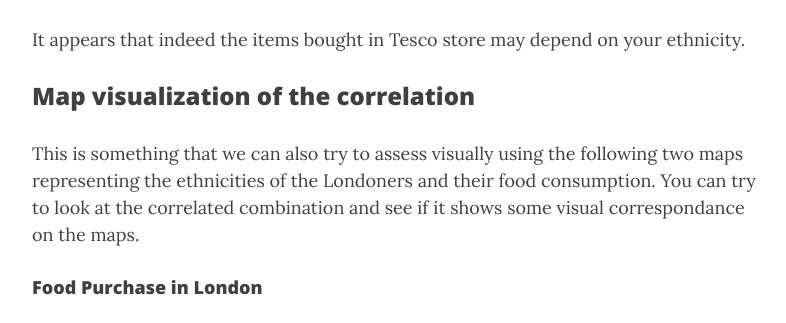
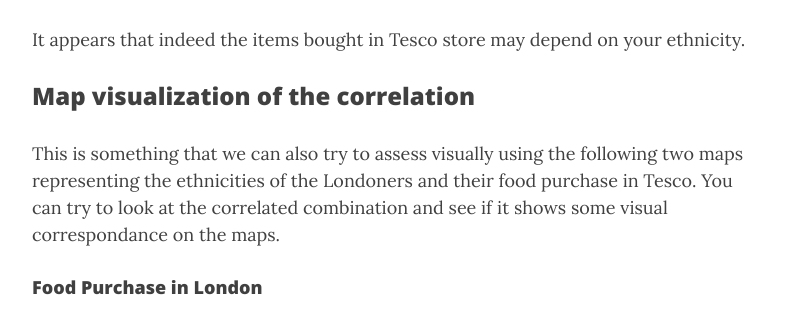
Before and after one commit to EvanBeal/EnchilADAs, a Jekyll site: the page built from index.md, in a window 1280 px wide and 900 px high, scrolled down 2639 px, cut to the strip 118-441 px from the top of the window. Shown: the whole strip, without its empty margins (243-1029 px from the left). Built offline with Jekyll 4.4.1, drawn with Linux system fonts in a browser that asks for light colours; nearby versions of some CDN libraries.

Commit message:
Update index.md

```diff
--- a/index.md
+++ b/index.md
@@ -33,7 +33,7 @@ Throughout this datastory, you will have the opportunity to observe the links be
 It appears that indeed the items bought in Tesco store may depend on your ethnicity.
 
 ### Map visualization of the correlation
-This is something that we can also try to assess visually using the following two maps representing the ethnicities of the Londoners and their food consumption.
+This is something that we can also try to assess visually using the following two maps representing the ethnicities of the Londoners and their food purchase in Tesco.
 You can try to look at the correlated combination and see if it shows some visual correspondance on the maps.
 
 #### Food Purchase in London
```
